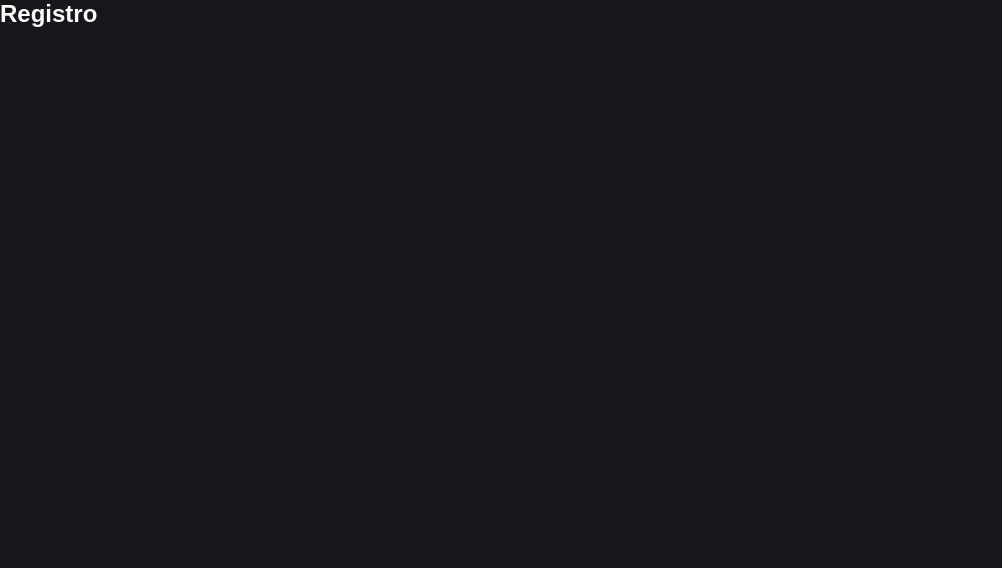
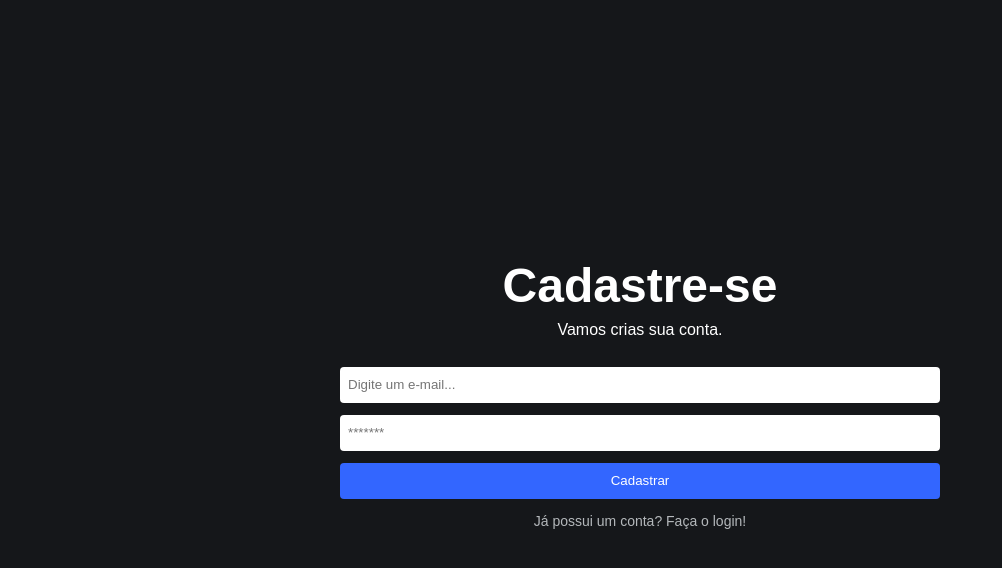
Before and after one commit to landre08/react_banco_login, a React (Create React App) app: page /register in a window 1280 px wide. Shown: the top 568 px of the page, without its empty margins (0-1002 px from the left). Built offline with nearby package versions, Linux system fonts and the light colour scheme.

Commit message:
fazer login e cadastrar

```diff
--- a/package.json
+++ b/package.json
@@ -6,6 +6,7 @@
     "@testing-library/jest-dom": "^5.16.5",
     "@testing-library/react": "^13.4.0",
     "@testing-library/user-event": "^13.5.0",
+    "firebase": "^9.20.0",
     "react": "^18.2.0",
     "react-dom": "^18.2.0",
     "react-router-dom": "^6.10.0",
--- /dev/null
+++ b/src/pages/Admin/index.js
@@ -0,0 +1,9 @@
+import './index.css'
+
+export default function admin() {
+    return (
+        <div>
+            Págian ADMIN
+        </div>
+    )
+}
--- a/src/pages/Home/index.js
+++ b/src/pages/Home/index.js
@@ -2,15 +2,26 @@
 import './home.css';
 import { Link } from 'react-router-dom';
 
+import { auth } from '../../firebaseConnection';
+import { signInWithEmailAndPassword } from  'firebase/auth';
+import { useNavigate } from 'react-router-dom';
+
 export default function Home() {
   const [email, setEmail] = useState('')
   const [password, setPassword] = useState('')
+  const navigate = useNavigate();
 
-  function handleLogin(e) {
+  async function handleLogin(e) {
     e.preventDefault();
 
     if (email != '' && password != '') {
-      alert('Teste')
+      await signInWithEmailAndPassword(auth, email, password)
+      .then(() => {
+        navigate('/admin', {replace: true});
+      })
+      .catch((erro)=> {
+        console.log('Erro ao fazer login: '+erro)
+      })
     } else {
       alert('Preencha todos os campos')
     }
@@ -30,7 +41,6 @@
           />
 
           <input
-          autoComplete={false}
             type="password"
             placeholder="*******"
             value={password}
--- a/src/pages/Register/index.js
+++ b/src/pages/Register/index.js
@@ -1,9 +1,60 @@
+import { useState } from "react";
+import { Link } from 'react-router-dom';
 
+import { auth } from '../../firebaseConnection';
+import { createUserWithEmailAndPassword } from 'firebase/auth'
+import { useNavigate } from 'react-router-dom';
 
 export default function Register() {
+  const [email, setEmail] = useState('')
+  const [password, setPassword] = useState('')
+  const navigate = useNavigate();
+
+  async function handleRegister(e) {
+    e.preventDefault();
+
+    if (email != '' && password != '') {
+
+      await createUserWithEmailAndPassword(auth, email, password)
+      .then(() => {
+        navigate('/admin', {replace: true});
+      })
+      .catch((erro) => {
+        console.log('Erro ao registrar: '+erro);
+      })
+
+    } else {
+      alert('Preencha todos os campos')
+    }
+  }
+
     return (
-      <div>
-        <h2>Registro</h2>
+      <div className="home-container">
+        <h1>Cadastre-se</h1>
+        <span>Vamos crias sua conta.</span>
+
+        <form className="form" onSubmit={handleRegister}>
+          <input
+            type="text"
+            placeholder="Digite um e-mail..."
+            value={email}
+            onChange={(e) => setEmail(e.target.value)}
+          />
+
+          <input
+            type="password"
+            placeholder="*******"
+            value={password}
+            onChange={(e) => setPassword(e.target.value)}
+          />
+
+          <button type="submit">Cadastrar</button>
+        </form>
+
+        <Link className="button-link" to="/">
+          Já possui um conta? Faça o login!
+        </Link>
+
       </div>
     );
   }
--- a/src/routes/index.js
+++ b/src/routes/index.js
@@ -2,12 +2,14 @@
 
 import Home from '../pages/Home'
 import Register from '../pages/Register';
+import Admin from '../pages/Admin';
 
 function RoutesApp() {
     return (
         <Routes>
             <Route path='/' element={<Home/>} />
             <Route path='/register' element={<Register/>} />
+            <Route path='/admin' element={<Admin/>} />
         </Routes>
     )
 }
```
Also changed, not shown: src/pages/Admin/index.css (added), 1 other file (tests, documents, lock files or other folders).
